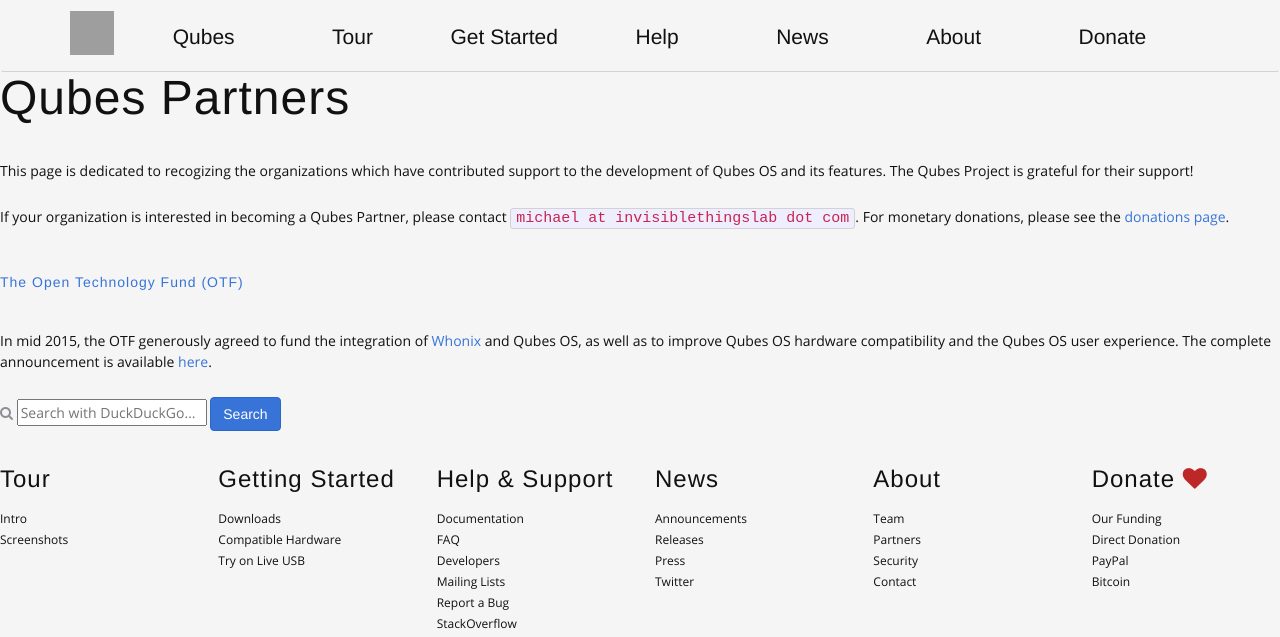
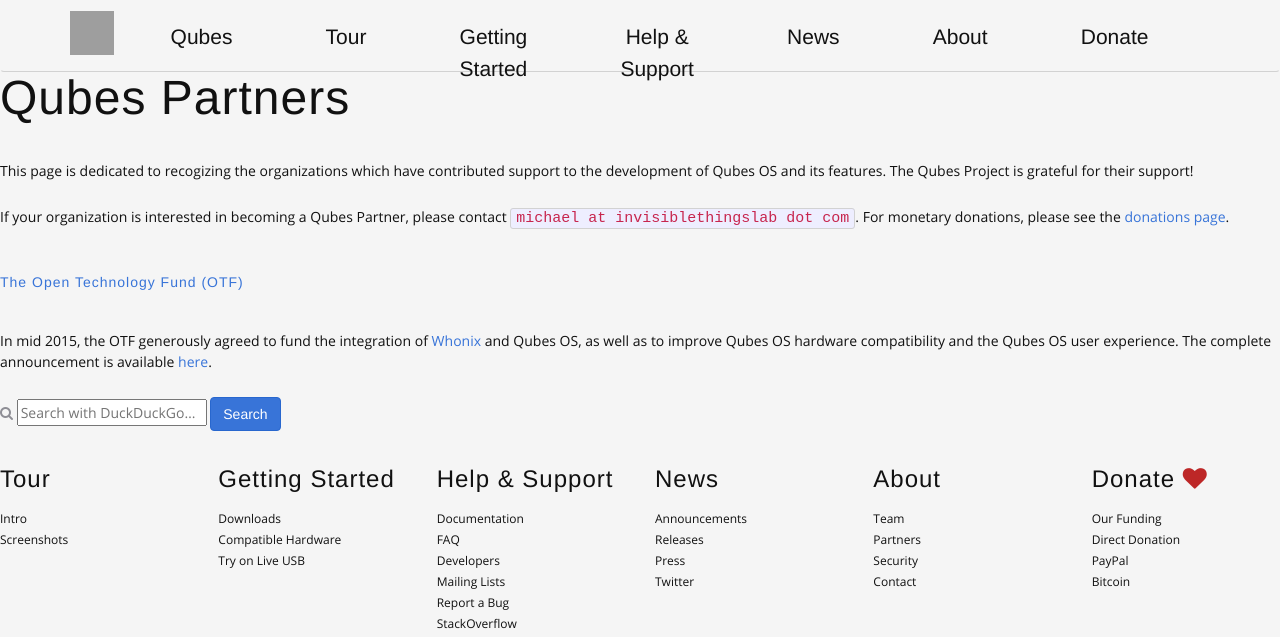
Before and after one commit to QubesOS/qubesos.github.io, a Jekyll site: the page built from pages/partners.md, in a window 1280 px wide. Shown: the top 637 px of the page. Built offline with Jekyll 4.4.1, drawn with Linux system fonts in a browser that asks for light colours; some web fonts are replaced; grey boxes are pictures that could not be loaded.

Commit message:
made header dynamic using data.architecture

```diff
--- a/_includes/header.html
+++ b/_includes/header.html
@@ -16,12 +16,9 @@
     <div id="navbar" class="navbar-collapse collapse">
       <ul class="nav nav-justified">
         <li><a href="{{ "/" | prepend: site.baseurl | prepend: site.url }}">Qubes</a></li>
-        <li><a href="{{ "/tour/" | prepend: site.baseurl | prepend: site.url }}">Tour</a></li>
-        <li><a href="{{ "/get-started/" | prepend: site.baseurl | prepend: site.url }}">Get Started</a></li>
-        <li><a href="{{ "/help/" | prepend: site.baseurl | prepend: site.url }}">Help</a></li>
-        <li><a href="{{ "/news/" | prepend: site.baseurl | prepend: site.url }}">News</a></li>
-        <li><a href="{{ "/about/" | prepend: site.baseurl | prepend: site.url }}">About</a></li>
-        <li><a href="{{ "/donate/" | prepend: site.baseurl | prepend: site.url }}">Donate</a></li>
+        {% for section in site.data.architecture %}
+        <li><a href="{{ section.url | prepend: site.baseurl | presend: site.url }}">{{ section.title }}</a></li>
+        {% endfor %}
       </ul>
     </div><!--/.nav-collapse -->
   </div>
```
